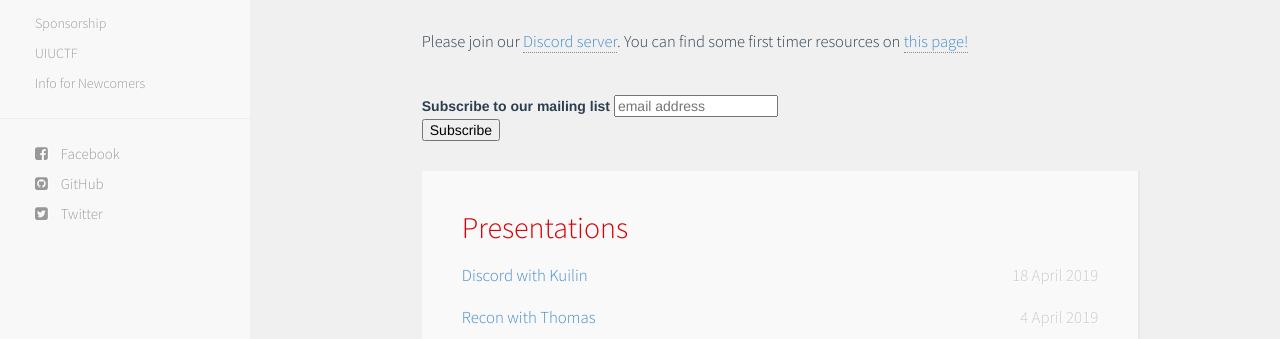
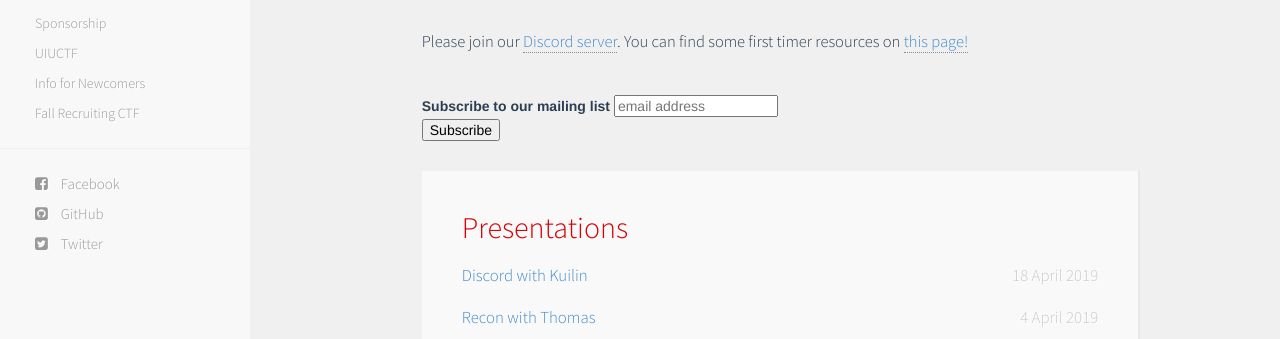
Before and after one commit to sigpwny/sigpwny.github.io-archive, a Jekyll site: the page built from index.html, in a window 1280 px wide. Shown: the part 214-553 px from the top of the page. Built offline with Jekyll 4.4.1, drawn with Linux system fonts in a browser that asks for light colours; nearby versions of some CDN libraries; comment, search, counter and statistics services are not loaded.

Commit message:
automated

```diff
--- a/_includes/navigation.html
+++ b/_includes/navigation.html
@@ -34,8 +34,9 @@
         <!-- <li><a href="{{ site.baseurl }}/list.html">Archive</a></li> -->
         <li><a href="{{ site.baseurl }}/about.html">About</a></li>
         <li><a href="{{ site.baseurl }}/sponsorship.html">Sponsorship</a></li>
-		    <li><a href="{{ site.baseurl }}/ctf.html">UIUCTF</a></li>
+	    <li><a href="{{ site.baseurl }}/ctf.html">UIUCTF</a></li>
         <li><a href="{{ site.baseurl }}/newcomers.html">Info for Newcomers</a></li>
+        <li><a href="{{ site.baseurl }}/fallctf.html">Fall Recruiting CTF</a></li>
         <hr />
         <div id="social-wrapper">
             <li> <a href="{{ site.facebook }}"><i class="fa fa-facebook-square"></i> Facebook</a> </li>
```
